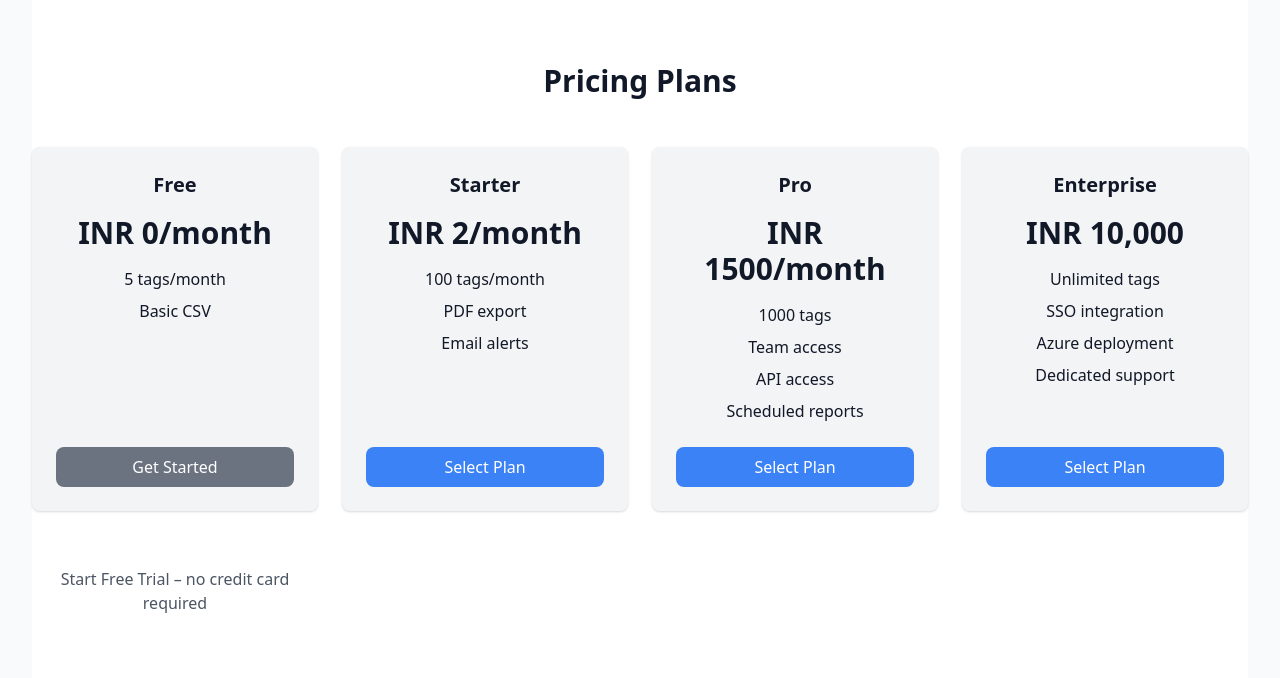
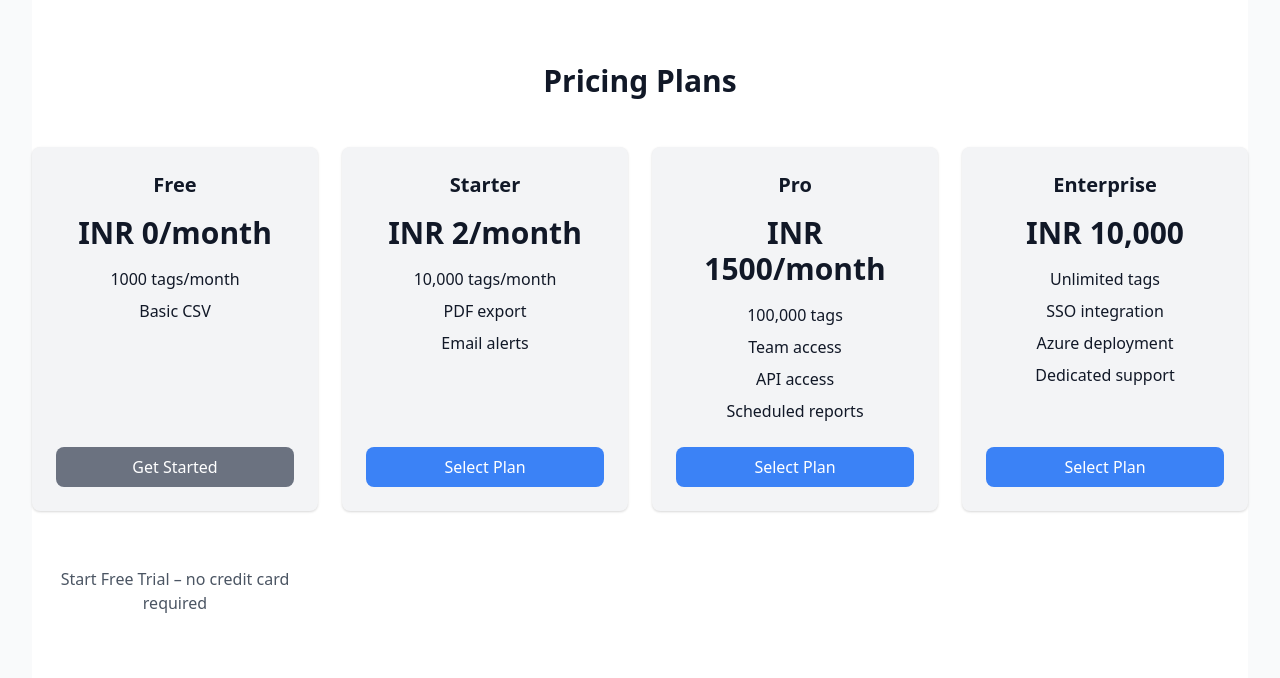
Before and after one commit to kunalrai/dell_warranty, a Flask app: page /pricing in a window 1280 px wide. Shown: the part 154-832 px from the top of the page. Run offline with Flask 3, Linux system fonts and the light colour scheme; some libraries are stand-ins or nearby versions.

Commit message:
add more tags

```diff
--- a/app.py
+++ b/app.py
@@ -70,8 +70,8 @@ def upload():
             tags = load_service_tags(filepath)
 
             # Enforce license check
-            if len(tags) > 5:
-                return render_template("upload.html", error="Please buy a license to check more than 5 service tags.")
+            if len(tags) > 100:
+                return render_template("upload.html", error="Please buy a license to check more than 100 service tags.")
 
             # Step 2: Get OAuth token
             token = get_token()
--- a/templates/pricing_cards.html
+++ b/templates/pricing_cards.html
@@ -11,7 +11,7 @@
       <h3 class="text-xl font-semibold mb-4">Free</h3>
       <p class="text-3xl font-bold mb-4">INR 0/month</p>
       <ul class="mb-6 space-y-2">
-        <li>5 tags/month</li>
+        <li>1000 tags/month</li>
         <li>Basic CSV</li>
       </ul>
       <div class="mt-auto">
@@ -24,7 +24,7 @@
       <h3 class="text-xl font-semibold mb-4">Starter</h3>
       <p class="text-3xl font-bold mb-4">INR 2/month</p>
       <ul class="mb-6 space-y-2">
-        <li>100 tags/month</li>
+        <li>10,000 tags/month</li>
         <li>PDF export</li>
         <li>Email alerts</li>
       </ul>
@@ -40,7 +40,7 @@
       <h3 class="text-xl font-semibold mb-4">Pro</h3>
       <p class="text-3xl font-bold mb-4">INR 1500/month</p>
       <ul class="mb-6 space-y-2">
-        <li>1000 tags</li>
+        <li>100,000 tags</li>
         <li>Team access</li>
         <li>API access</li>
         <li>Scheduled reports</li>
```
